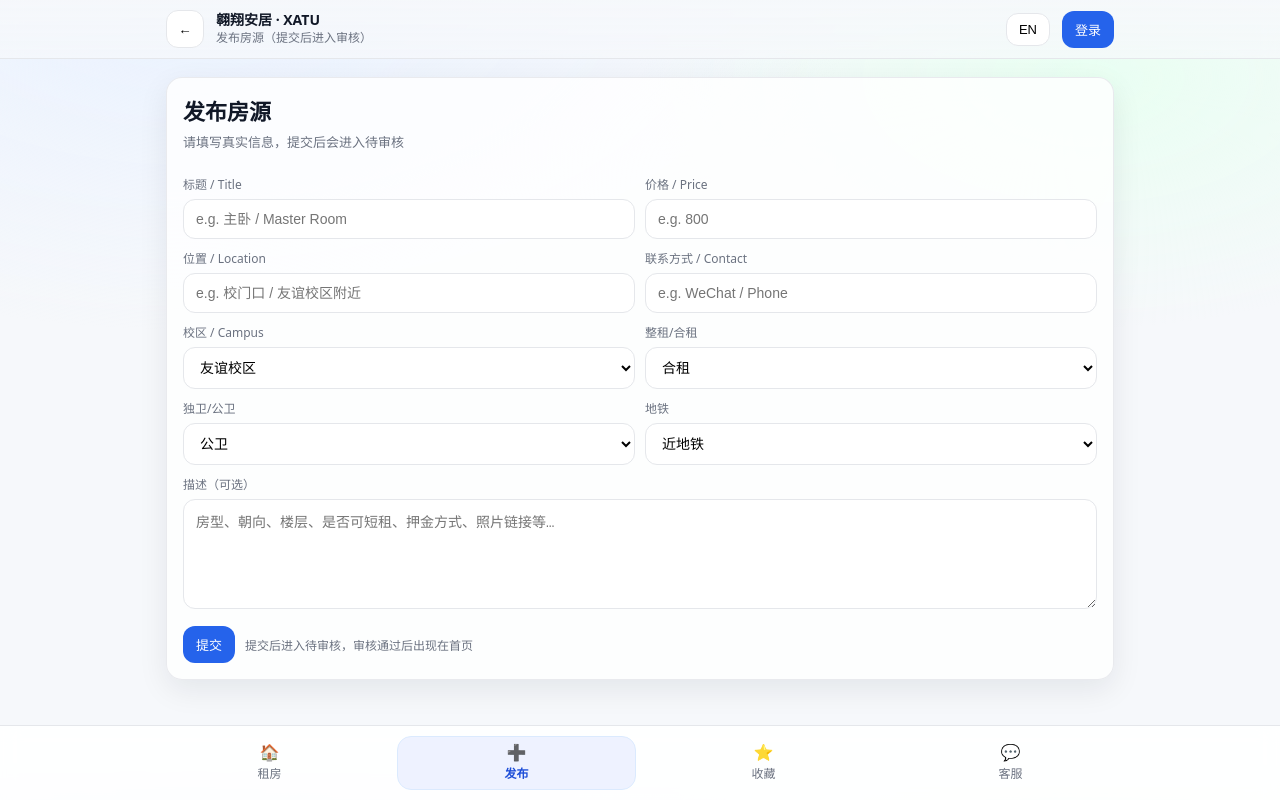
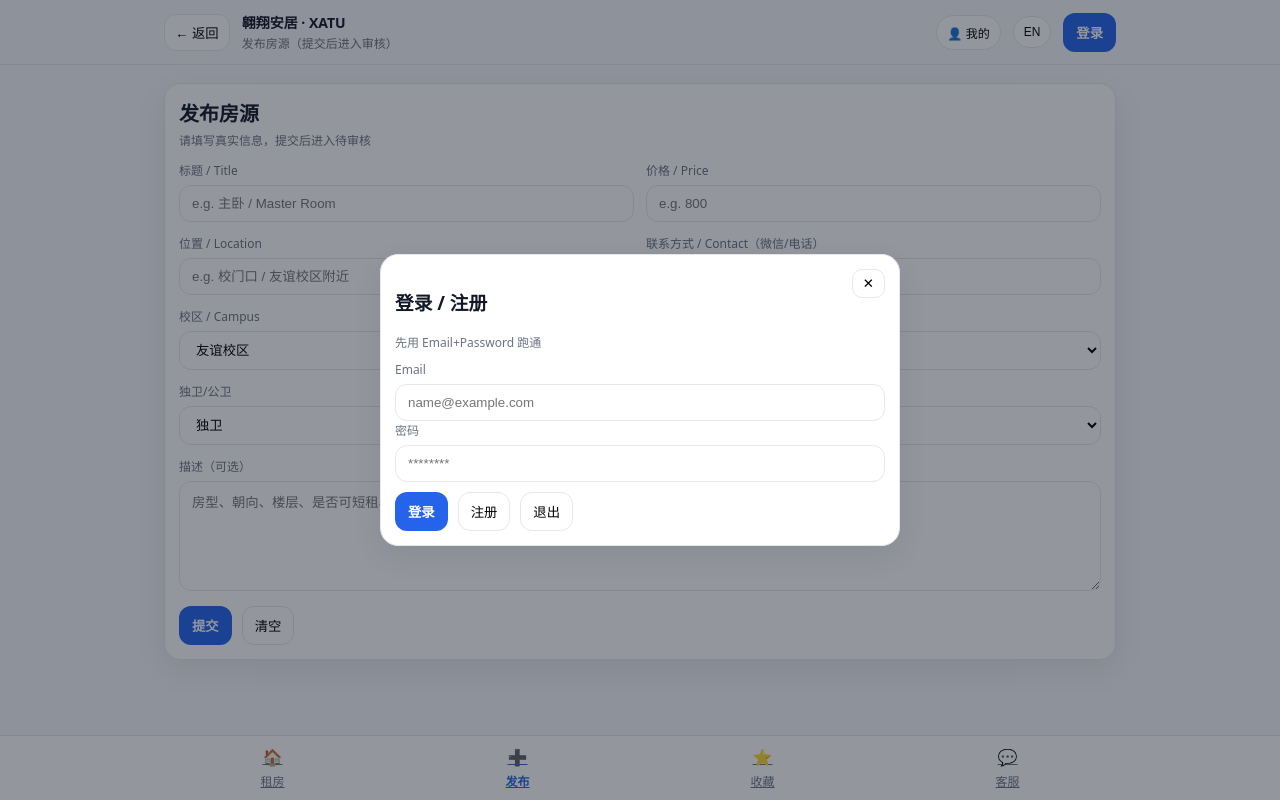
Before and after one commit to guodazhi/rent-final, a website: page submit.html in a window 1280 px wide. Both pictures are taken after a click on the button "登录". Drawn offline with nearby package versions, Linux system fonts and the light colour scheme.

Commit message:
Update submit.html

```diff
--- a/submit.html
+++ b/submit.html
@@ -1,249 +1,282 @@
 <!doctype html>
-<html lang="zh-CN" data-lang="zh">
+<html lang="zh-CN">
 <head>
   <meta charset="utf-8" />
   <meta name="viewport" content="width=device-width,initial-scale=1" />
   <title>发布房源 · 翱翔安居</title>
 
+  <!-- ✅ 每个页面都要加的脚本（放在 head） -->
   <script src="assets/config.js"></script>
-  <script src="https://cdn.jsdelivr.net/npm/@supabase/supabase-js@2"></script>
+  <script src="https://unpkg.com/@supabase/supabase-js@2"></script>
 
   <style>
-    :root{
-      --bg:#f6f8fb; --card:#ffffffcc; --text:#111827; --muted:#6b7280;
-      --line:#e5e7eb; --primary:#2563eb; --shadow:0 10px 30px rgba(17,24,39,.08);
-      --radius:16px;
-    }
+    :root{--bg:#f6f7fb;--card:#fff;--text:#111827;--muted:#6b7280;--line:#e5e7eb;--pri:#2563eb;--pri2:#1d4ed8;--shadow:0 10px 30px rgba(17,24,39,.08);--r:16px;}
     *{box-sizing:border-box}
-    body{margin:0; font-family:system-ui,-apple-system,Segoe UI,Roboto,Arial,"PingFang SC","Microsoft Yahei",sans-serif;
-      background: radial-gradient(1200px 600px at 15% 0%, #eaf2ff 0%, transparent 55%),
-                  radial-gradient(900px 500px at 85% 10%, #e9fff2 0%, transparent 50%),
-                  var(--bg);
-      color:var(--text); padding-bottom:74px;
-    }
-    .topbar{position:sticky; top:0; z-index:10; backdrop-filter:blur(10px);
-      background:linear-gradient(to bottom, rgba(246,248,251,.92), rgba(246,248,251,.72));
-      border-bottom:1px solid var(--line);
-    }
-    .topbar .inner{max-width:980px; margin:0 auto; padding:10px 16px; display:flex; align-items:center; gap:12px;}
-    .back{width:38px;height:38px;border-radius:12px;border:1px solid var(--line);background:#fff;cursor:pointer;display:grid;place-items:center;}
-    .brand{display:flex;align-items:center;gap:10px;}
-    .logo{width:34px;height:34px;border-radius:10px;object-fit:cover;background:#fff;border:1px solid var(--line);}
-    .t1{font-weight:900;font-size:14px;line-height:1.1}
-    .t2{font-size:12px;color:var(--muted)}
-    .spacer{flex:1}
-    .btn{border:1px solid var(--line);background:#fff;padding:8px 12px;border-radius:12px;font-size:13px;cursor:pointer;display:inline-flex;align-items:center;gap:8px;}
-    .btn.primary{background:var(--primary);color:#fff;border-color:transparent;}
-    .wrap{max-width:980px;margin:0 auto;padding:18px 16px 24px;}
-    .card{background:var(--card);border:1px solid rgba(229,231,235,.85);border-radius:var(--radius);box-shadow:var(--shadow);}
-    .hd{padding:16px 16px 10px;}
-    .h1{font-size:22px;font-weight:900;margin:0;}
-    .sub{margin:6px 0 0;color:var(--muted);font-size:13px}
-    .form{padding:14px 16px 16px;}
-    .row{display:grid;grid-template-columns:1fr 1fr;gap:10px;}
-    @media(max-width:720px){.row{grid-template-columns:1fr;}}
-    label{display:block;font-size:12px;color:var(--muted);margin:0 0 6px;}
-    input,select,textarea{width:100%;padding:11px 12px;border:1px solid var(--line);border-radius:12px;background:#fff;outline:none;font-size:14px;}
-    textarea{min-height:110px;resize:vertical;}
-    .actions{display:flex;gap:10px;align-items:center;margin-top:12px;}
+    body{margin:0;font-family:ui-sans-serif,system-ui,-apple-system,"Segoe UI",Roboto,"PingFang SC","Microsoft YaHei",Arial;background:var(--bg);color:var(--text)}
+    .topbar{position:sticky;top:0;z-index:20;background:rgba(246,247,251,.85);backdrop-filter:blur(10px);border-bottom:1px solid var(--line)}
+    .topbar-inner{max-width:980px;margin:0 auto;padding:12px 14px;display:flex;align-items:center;gap:12px}
+    .btn-ghost{border:1px solid var(--line);background:#fff;border-radius:12px;padding:8px 10px;cursor:pointer}
+    .brand{display:flex;align-items:center;gap:10px;min-width:260px}
+    .logo{width:36px;height:36px;border-radius:10px;border:1px solid var(--line);background:#fff;object-fit:cover}
+    .brand h1{margin:0;font-size:14px}
+    .brand p{margin:2px 0 0;font-size:12px;color:var(--muted)}
+    .sp{flex:1}
+    .chip{border:1px solid var(--line);background:#fff;border-radius:999px;padding:8px 10px;font-size:12px;cursor:pointer}
+    .btn{border:1px solid transparent;background:var(--pri);color:#fff;border-radius:12px;padding:9px 12px;cursor:pointer;font-weight:700}
+    .btn:hover{background:var(--pri2)}
+    .wrap{max-width:980px;margin:0 auto;padding:18px 14px 90px}
+    .panel{background:var(--card);border:1px solid var(--line);border-radius:var(--r);box-shadow:var(--shadow);padding:14px}
+    .title{font-size:20px;margin:0 0 4px}
+    .sub{font-size:12px;color:var(--muted);margin:0 0 12px}
+    .grid{display:grid;gap:12px}
+    @media(min-width:860px){.grid{grid-template-columns:repeat(2,1fr)}}
+    .field label{display:block;font-size:12px;color:var(--muted);margin:0 0 6px}
+    .field input,.field select,.field textarea{width:100%;padding:10px 12px;border-radius:12px;border:1px solid var(--line);background:#fff;outline:none}
+    textarea{min-height:110px;resize:vertical}
+    .row{display:flex;gap:10px;align-items:center;flex-wrap:wrap;margin-top:10px}
+    .btn-lite{border:1px solid var(--line);background:#fff;border-radius:12px;padding:9px 12px;cursor:pointer}
     .hint{font-size:12px;color:var(--muted)}
-    .tabbar{position:fixed;left:0;right:0;bottom:0;background:rgba(255,255,255,.9);backdrop-filter:blur(10px);border-top:1px solid var(--line);padding:10px 12px;z-index:20;}
-    .tabs{max-width:980px;margin:0 auto;display:grid;grid-template-columns:repeat(4,1fr);gap:8px;}
-    .tab{display:flex;flex-direction:column;align-items:center;justify-content:center;gap:4px;padding:7px 6px;border-radius:14px;border:1px solid transparent;color:var(--muted);font-size:12px;text-decoration:none;}
-    .tab.active{background:#eef2ff;border-color:#dbeafe;color:#1d4ed8;font-weight:900;}
-    .tab .ic{font-size:16px;line-height:1;}
-    .toast{position:fixed;left:50%;transform:translateX(-50%);bottom:84px;z-index:50;background:#111827;color:#fff;padding:10px 12px;border-radius:12px;font-size:13px;display:none;box-shadow:0 10px 24px rgba(0,0,0,.2);}
+    .warn{margin-top:10px;color:#b45309;font-size:12px;display:flex;gap:8px;align-items:center}
+    .nav{position:fixed;left:0;right:0;bottom:0;background:#fff;border-top:1px solid var(--line)}
+    .nav-inner{max-width:980px;margin:0 auto;display:flex}
+    .nav a{flex:1;padding:10px 6px;text-align:center;font-size:12px;color:var(--muted);display:flex;flex-direction:column;gap:4px;align-items:center}
+    .nav a.active{color:var(--pri);font-weight:800}
+    .ico{font-size:16px}
+    .modal-mask{position:fixed;inset:0;background:rgba(17,24,39,.45);display:none;align-items:center;justify-content:center;z-index:60}
+    .modal{width:min(520px,92vw);background:#fff;border-radius:18px;border:1px solid var(--line);box-shadow:var(--shadow);padding:14px}
+    .x{float:right;border:1px solid var(--line);background:#fff;border-radius:10px;padding:6px 10px;cursor:pointer}
+    .small{font-size:12px;color:var(--muted)}
+    .ok{color:#065f46}.err{color:#b91c1c}
   </style>
-
-  <script>
-    const I18N = {
-      zh: { appName:"翱翔安居 · XATU", appDesc:"发布房源（提交后进入审核）", title:"发布房源", sub:"请填写真实信息，提交后会进入待审核", submit:"提交", login:"登录", en:"EN" },
-      en: { appName:"AoXiang Housing · XATU", appDesc:"Submit Listing (pending review)", title:"Submit Listing", sub:"Fill in details. After submit it will be reviewed.", submit:"Submit", login:"Login", en:"ZH" }
-    };
-    function getLang(){ return localStorage.getItem("lang") || "zh"; }
-    function setLang(lang){ localStorage.setItem("lang",lang); document.documentElement.dataset.lang=lang; applyI18n(); }
-    function t(k){ return (I18N[getLang()]&&I18N[getLang()][k]) || I18N.zh[k] || k; }
-    function toast(msg){ const el=document.getElementById("toast"); el.textContent=msg; el.style.display="block"; clearTimeout(window.__t); window.__t=setTimeout(()=>el.style.display="none",2200); }
-    function goBack(){ if(history.length>1) history.back(); else location.href="/"; }
-
-    function getSupabase(){
-      const cfg=window.APP_CONFIG||{};
-      if(!cfg.SUPABASE_URL || !cfg.SUPABASE_ANON_KEY) return null;
-      return window.supabase.createClient(cfg.SUPABASE_URL, cfg.SUPABASE_ANON_KEY);
-    }
-
-    function applyI18n(){
-      document.getElementById("appName").textContent=t("appName");
-      document.getElementById("appDesc").textContent=t("appDesc");
-      document.getElementById("pageTitle").textContent=t("title");
-      document.getElementById("pageSub").textContent=t("sub");
-      document.getElementById("btnSubmit").textContent=t("submit");
-      document.getElementById("btnLang").textContent=t("en");
-      document.getElementById("btnLogin").textContent=t("login");
-    }
-
-    async function submitListing(){
-      const sb=getSupabase();
-      if(!sb){ toast("未配置 Supabase（assets/config.js）"); return; }
-
-      // 可匿名提交也行；如果你要强制登录，把下面 uid 判断打开即可
-      const { data: sessionData } = await sb.auth.getSession();
-      const uid = sessionData?.session?.user?.id || null;
-
-      const payload = {
-        title: document.getElementById("f_title").value.trim(),
-        price: Number(document.getElementById("f_price").value || 0),
-        location: document.getElementById("f_location").value.trim(),
-        contact: document.getElementById("f_contact").value.trim(),
-        campus: document.getElementById("f_campus").value,
-        rent_type: document.getElementById("f_type").value,
-        bathroom: document.getElementById("f_bath").value,
-        metro: document.getElementById("f_metro").value,
-        description: document.getElementById("f_desc").value.trim(),
-        user_id: uid
-      };
-
-      if(!payload.title || !payload.location || !payload.contact){
-        toast("请至少填写：标题 / 位置 / 联系方式");
-        return;
-      }
-
-      const { error } = await sb.from("listings").insert(payload);
-      if(error){ toast("提交失败：" + error.message); return; }
-
-      toast("提交成功：已进入待审核");
-      setTimeout(()=> location.href="/", 600);
-    }
-
-    function bindCommon(){
-      document.getElementById("btnBack").addEventListener("click", goBack);
-      document.getElementById("btnLang").addEventListener("click", ()=> setLang(getLang()==="zh"?"en":"zh"));
-      document.getElementById("btnLogin").addEventListener("click", ()=> toast("登录入口已保留（下一步接 Supabase Auth）"));
-
-      document.getElementById("tabHome").onclick=()=>location.href="/";
-      document.getElementById("tabSubmit").onclick=()=>location.href="/submit";
-      document.getElementById("tabFav").onclick=()=>location.href="/favorites";
-      document.getElementById("tabSupport").onclick=()=>location.href="/support";
-
-      document.getElementById("btnSubmit").addEventListener("click", submitListing);
-    }
-
-    window.addEventListener("DOMContentLoaded", ()=>{
-      document.documentElement.dataset.lang=getLang();
-      applyI18n();
-      bindCommon();
-      document.querySelector('[data-tab="submit"]').classList.add("active");
-    });
-  </script>
 </head>
 
 <body>
   <div class="topbar">
-    <div class="inner">
-      <button class="back" id="btnBack" title="Back">←</button>
-
+    <div class="topbar-inner">
+      <button class="btn-ghost" id="btnBack">← 返回</button>
       <div class="brand">
         <img class="logo" src="assets/logo.png" alt="logo" onerror="this.style.display='none'">
         <div>
-          <div class="t1" id="appName">翱翔安居 · XATU</div>
-          <div class="t2" id="appDesc">发布房源（提交后进入审核）</div>
+          <h1>翱翔安居 · XATU</h1>
+          <p>发布房源（提交后进入审核）</p>
         </div>
       </div>
-
-      <div class="spacer"></div>
-
-      <button class="btn" id="btnLang">EN</button>
-      <button class="btn primary" id="btnLogin">登录</button>
+      <div class="sp"></div>
+      <button class="chip" id="btnMe">👤 我的</button>
+      <button class="chip" id="btnLang">EN</button>
+      <button class="btn" id="btnLogin">登录</button>
     </div>
   </div>
 
   <div class="wrap">
-    <div class="card">
-      <div class="hd">
-        <h1 class="h1" id="pageTitle">发布房源</h1>
-        <p class="sub" id="pageSub">请填写真实信息，提交后会进入待审核</p>
+    <div class="panel">
+      <h2 class="title">发布房源</h2>
+      <p class="sub">请填写真实信息，提交后进入待审核</p>
+
+      <div class="grid">
+        <div class="field">
+          <label>标题 / Title</label>
+          <input id="title" placeholder="e.g. 主卧 / Master Room" />
+        </div>
+        <div class="field">
+          <label>价格 / Price</label>
+          <input id="price" placeholder="e.g. 800" />
         </div>
 
-      <div class="form">
-        <div class="row">
-          <div>
-            <label>标题 / Title</label>
-            <input id="f_title" placeholder="e.g. 主卧 / Master Room" />
+        <div class="field">
+          <label>位置 / Location</label>
+          <input id="location" placeholder="e.g. 校门口 / 友谊校区附近" />
         </div>
-          <div>
-            <label>价格 / Price</label>
-            <input id="f_price" type="number" placeholder="e.g. 800" />
-          </div>
+        <div class="field">
+          <label>联系方式 / Contact（微信/电话）</label>
+          <input id="contact" placeholder="e.g. WeChat / Phone" />
         </div>
 
-        <div class="row" style="margin-top:10px;">
-          <div>
-            <label>位置 / Location</label>
-            <input id="f_location" placeholder="e.g. 校门口 / 友谊校区附近" />
+        <div class="field">
+          <label>校区 / Campus</label>
+          <select id="campus">
+            <option value="友谊校区">友谊校区</option>
+            <option value="未央校区">未央校区</option>
+          </select>
         </div>
-          <div>
-            <label>联系方式 / Contact</label>
-            <input id="f_contact" placeholder="e.g. WeChat / Phone" />
-          </div>
+        <div class="field">
+          <label>整租/合租</label>
+          <select id="rent_type">
+            <option value="整租">整租</option>
+            <option value="合租">合租</option>
+          </select>
         </div>
 
-        <div class="row" style="margin-top:10px;">
-          <div>
-            <label>校区 / Campus</label>
-            <select id="f_campus">
-              <option value="友谊校区">友谊校区</option>
-              <option value="未央校区">未央校区</option>
-              <option value="金花校区">金花校区</option>
+        <div class="field">
+          <label>独卫/公卫</label>
+          <select id="bathroom">
+            <option value="独卫">独卫</option>
+            <option value="公卫">公卫</option>
           </select>
         </div>
-          <div>
-            <label>整租/合租</label>
-            <select id="f_type">
-              <option value="合租">合租</option>
-              <option value="整租">整租</option>
-            </select>
-          </div>
-        </div>
-
-        <div class="row" style="margin-top:10px;">
-          <div>
-            <label>独卫/公卫</label>
-            <select id="f_bath">
-              <option value="公卫">公卫</option>
-              <option value="独卫">独卫</option>
-            </select>
-          </div>
-          <div>
+        <div class="field">
           <label>地铁</label>
-            <select id="f_metro">
+          <select id="metro">
             <option value="近地铁">近地铁</option>
             <option value="不限">不限</option>
           </select>
         </div>
-        </div>
 
-        <div style="margin-top:10px;">
+        <div class="field" style="grid-column:1/-1">
           <label>描述（可选）</label>
-          <textarea id="f_desc" placeholder="房型、朝向、楼层、是否可短租、押金方式、照片链接等…"></textarea>
-        </div>
-
-        <div class="actions">
-          <button class="btn primary" id="btnSubmit">提交</button>
-          <span class="hint">提交后进入待审核，审核通过后出现在首页</span>
-        </div>
-      </div>
+          <textarea id="description" placeholder="房型、朝向、楼层、是否可短租、押金方式、照片链接等…"></textarea>
         </div>
       </div>
 
-  <div class="toast" id="toast"></div>
+      <div class="row">
+        <button class="btn" id="submitBtn">提交</button>
+        <button class="btn-lite" id="resetBtn">清空</button>
+        <span class="hint" id="msg"></span>
+      </div>
 
-  <div class="tabbar">
-    <div class="tabs">
-      <a class="tab" data-tab="home" id="tabHome"><div class="ic">🏠</div><div>租房</div></a>
-      <a class="tab active" data-tab="submit" id="tabSubmit"><div class="ic">➕</div><div>发布</div></a>
-      <a class="tab" data-tab="fav" id="tabFav"><div class="ic">⭐</div><div>收藏</div></a>
-      <a class="tab" data-tab="support" id="tabSupport"><div class="ic">💬</div><div>客服</div></a>
+      <div class="warn" id="warn" style="display:none">⚠️ <span id="warnText"></span></div>
     </div>
   </div>
+
+  <div class="nav">
+    <div class="nav-inner">
+      <a href="./index.html"><div class="ico">🏠</div><div>租房</div></a>
+      <a class="active" href="./submit.html"><div class="ico">➕</div><div>发布</div></a>
+      <a href="./favorites.html"><div class="ico">⭐</div><div>收藏</div></a>
+      <a href="./support.html"><div class="ico">💬</div><div>客服</div></a>
+    </div>
+  </div>
+
+  <!-- Login modal（同首页，简化复用） -->
+  <div class="modal-mask" id="mask">
+    <div class="modal">
+      <button class="x" id="closeMask">✕</button>
+      <h3>登录 / 注册</h3>
+      <div class="small">先用 Email+Password 跑通</div>
+
+      <div class="field" style="margin-top:10px">
+        <label>Email</label>
+        <input id="authEmail" placeholder="name@example.com" />
+      </div>
+      <div class="field">
+        <label>密码</label>
+        <input id="authPass" type="password" placeholder="********" />
+      </div>
+
+      <div class="row">
+        <button class="btn" id="doSignIn">登录</button>
+        <button class="btn-lite" id="doSignUp">注册</button>
+        <button class="btn-lite" id="doSignOut">退出</button>
+      </div>
+      <div class="small" id="authMsg"></div>
+    </div>
+  </div>
+
+  <script>
+    const LANG_KEY="xatu_lang";
+    function getLang(){return localStorage.getItem(LANG_KEY)||"zh";}
+    function setLang(v){localStorage.setItem(LANG_KEY,v);location.reload();}
+
+    function cfgOk(){
+      return window.APP_CONFIG
+        && typeof window.APP_CONFIG.SUPABASE_URL==="string"
+        && window.APP_CONFIG.SUPABASE_URL.startsWith("http")
+        && typeof window.APP_CONFIG.SUPABASE_ANON_KEY==="string"
+        && window.APP_CONFIG.SUPABASE_ANON_KEY.length>20;
+    }
+    const sb = cfgOk() ? supabase.createClient(window.APP_CONFIG.SUPABASE_URL, window.APP_CONFIG.SUPABASE_ANON_KEY) : null;
+
+    function back(){ if(history.length>1) history.back(); else location.href="./index.html"; }
+    document.getElementById("btnBack").onclick=back;
+    document.getElementById("btnLang").onclick=()=>setLang(getLang()==="en"?"zh":"en");
+
+    // auth modal
+    const mask=document.getElementById("mask");
+    function openAuth(){mask.style.display="flex";}
+    function closeAuth(){mask.style.display="none";}
+    document.getElementById("btnLogin").onclick=openAuth;
+    document.getElementById("btnMe").onclick=openAuth;
+    document.getElementById("closeMask").onclick=closeAuth;
+    mask.addEventListener("click",(e)=>{ if(e.target===mask) closeAuth(); });
+
+    function setAuthMsg(s,cls){ const el=document.getElementById("authMsg"); el.className="small "+(cls||""); el.textContent=s||""; }
+    async function refreshAuthUI(){
+      const btn=document.getElementById("btnLogin");
+      if(!sb){btn.textContent="登录"; return;}
+      const {data}=await sb.auth.getUser();
+      btn.textContent = data?.user ? (getLang()==="en"?"Logged":"已登录") : (getLang()==="en"?"Login":"登录");
+    }
+    document.getElementById("doSignUp").onclick=async()=>{
+      if(!sb) return alert("请先配置 assets/config.js");
+      try{
+        const email=document.getElementById("authEmail").value.trim();
+        const password=document.getElementById("authPass").value;
+        const {error}=await sb.auth.signUp({email,password});
+        if(error) throw error;
+        setAuthMsg("OK: sign up success","ok");
+      }catch(e){ setAuthMsg("ERR: "+(e.message||e),"err"); }
+    };
+    document.getElementById("doSignIn").onclick=async()=>{
+      if(!sb) return alert("请先配置 assets/config.js");
+      try{
+        const email=document.getElementById("authEmail").value.trim();
+        const password=document.getElementById("authPass").value;
+        const {error}=await sb.auth.signInWithPassword({email,password});
+        if(error) throw error;
+        setAuthMsg("OK: signed in","ok");
+        await refreshAuthUI(); closeAuth();
+      }catch(e){ setAuthMsg("ERR: "+(e.message||e),"err"); }
+    };
+    document.getElementById("doSignOut").onclick=async()=>{
+      if(!sb) return;
+      await sb.auth.signOut();
+      setAuthMsg("OK: signed out","ok");
+      await refreshAuthUI();
+    };
+
+    function warn(msg){
+      document.getElementById("warnText").textContent=msg;
+      document.getElementById("warn").style.display="flex";
+    }
+    function clearWarn(){ document.getElementById("warn").style.display="none"; }
+
+    document.getElementById("resetBtn").onclick=()=>{
+      ["title","price","location","contact","description"].forEach(id=>document.getElementById(id).value="");
+      clearWarn(); document.getElementById("msg").textContent="";
+    };
+
+    document.getElementById("submitBtn").onclick=async()=>{
+      clearWarn();
+      if(!sb) return warn("未配置 Supabase：请先填写 assets/config.js");
+      const {data:ud}=await sb.auth.getUser();
+      if(!ud?.user) return warn("请先登录后发布（右上角 登录）");
+
+      const payload={
+        title: document.getElementById("title").value.trim(),
+        price: Number(document.getElementById("price").value.trim()||0),
+        location: document.getElementById("location").value.trim(),
+        contact: document.getElementById("contact").value.trim(),
+        campus: document.getElementById("campus").value,
+        rent_type: document.getElementById("rent_type").value,
+        bathroom: document.getElementById("bathroom").value,
+        metro: document.getElementById("metro").value,
+        description: document.getElementById("description").value.trim(),
+        landlord_id: ud.user.id
+      };
+
+      if(!payload.title || !payload.price || !payload.contact) return warn("标题 / 价格 / 联系方式 必填");
+
+      try{
+        const {error}=await sb.from("listings").insert(payload);
+        if(error) throw error;
+        document.getElementById("msg").textContent = "✅ 已提交，等待审核";
+        setTimeout(()=>location.href="./index.html", 700);
+      }catch(e){
+        warn("提交失败："+(e.message||e));
+      }
+    };
+
+    refreshAuthUI();
+  </script>
 </body>
 </html>
```
Lines whose indentation alone changed are shown as unchanged.
